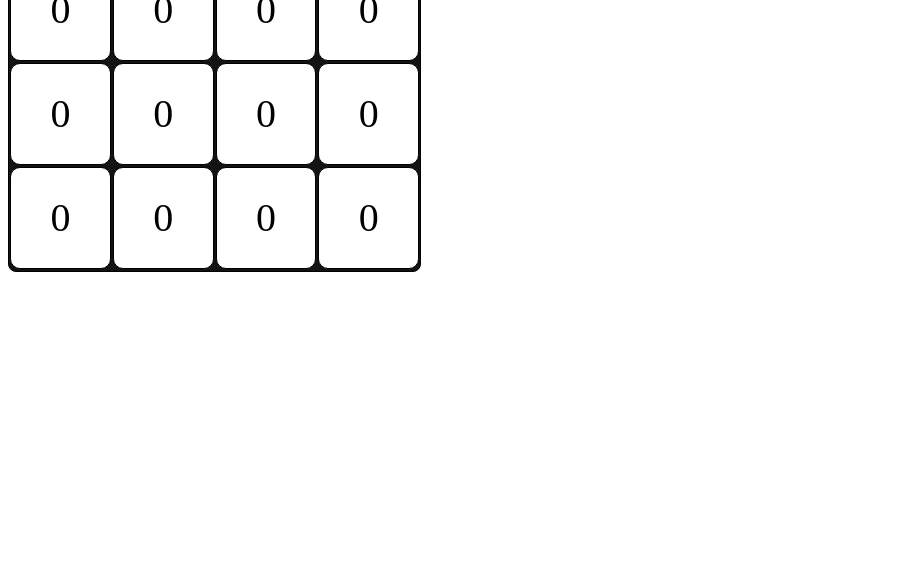
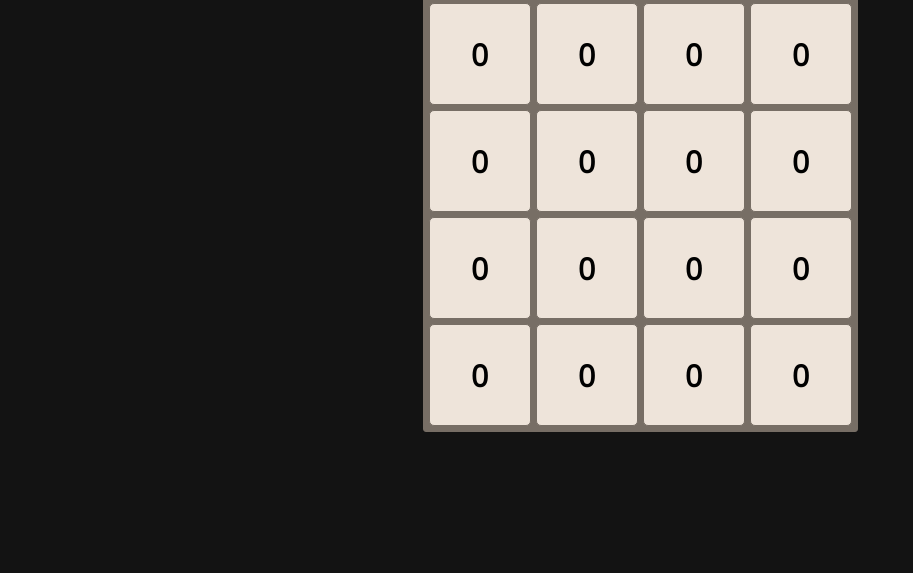
Before and after one commit to Rashita123/Game2048, a plain HTML site: page index.html in a window 1280 px wide. Shown: the part 227-800 px from the top of the page, without its empty margins (0-913 px from the left). Drawn offline with nearby package versions, Linux system fonts and the light colour scheme.

Commit message:
style: ui made better

```diff
--- a/index.html
+++ b/index.html
@@ -8,7 +8,11 @@
     <link rel="stylesheet" href="./styles.css">
 </head>
 <body>
-    <h1>2048 Game</h1>
+    <span class="game-heading">2048 Game</span>
+    <div class="score">
+        <h3>Scores: </h3>
+        <h3 class="score-card"> 0</h3>
+    </div>
     <div class="game">
         <div class="row">
             <div class="small-boxes">0</div>
--- a/styles.css
+++ b/styles.css
@@ -1,30 +1,57 @@
+@import url('https://fonts.googleapis.com/css2?family=Open+Sans:wght@300&display=swap');
+body{
+    display: flex;
+    flex-direction: column;
+    justify-content: center;
+    align-items: center;
+    background-color: #131313;
+    color: #FBFAFA;
+    font-family: 'Open Sans', sans-serif;
+    font-size: 30px;
+}
+.game-heading{
+    font-size: 60px;
+    font-weight: bold;
+    margin-top: 1rem;
+}
+.score{
+    display: flex;
+    justify-content: center;
+    align-items: center;
+}
+.score-card{
+    margin: 0 4px;
+}
 .game{
-    width: 411px;
-    height: 417px;
-    border: 1px solid black;
+    width: 433px;
+    height: 433px;
+    border: 1px solid #776e65;
     padding:0;
-    border-radius: 8px;
-    background: #131313;
+    border-radius: 3px;
+    background: #776e65;
+    color: black;
+    display: flex;
+    flex-direction: column;
+    align-items: center;
 }
 .small-boxes{
     width: 100px;
     height: 100px;
-    border: 1px solid black;
-    border-radius: 10px;
-    margin: 1px;
-    background-color: white;
+    border: 1px solid #776e65;
+    border-radius: 5px;
+    margin: 0 5px 0 0;
+    background-color: #eee4da;
 
     display: flex;
     justify-content: center;
     align-items: center;
+    font-weight: bold;
+}
 
-    font-size: 40px;
-}
-.game{
-    display: flex;
-    flex-direction: column;
-}
 .row{
     display: flex;
     flex-direction: row;
+    align-items: center;
+    justify-content: center;
+    margin: 5px 0 0 5px;
 }
```
